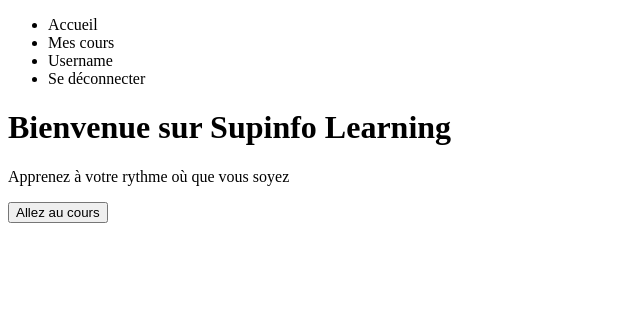
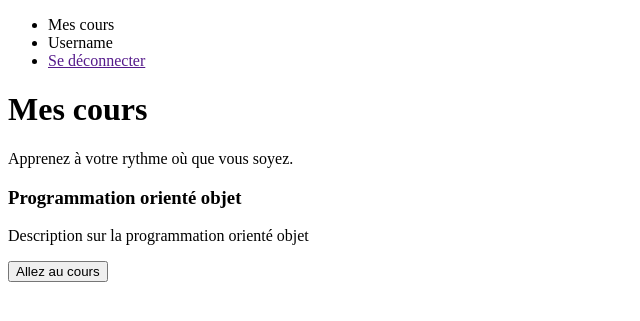
Before and after one commit to klauriondareich/LPIC-project, a PHP site: page / in a window 1280 px wide. Shown: the top 321 px of the page, without its empty margins (0-640 px from the left). Run offline with PHP 8.4, Linux system fonts and the light colour scheme.

Commit message:
new html structure added to design course block

```diff
--- a/index.php
+++ b/index.php
@@ -5,23 +5,36 @@
     <meta http-equiv="X-UA-Compatible" content="IE=edge">
     <meta name="viewport" content="width=device-width, initial-scale=1.0">
     <title>LPIC</title>
+    <link rel="stylesheet" href="assets/css/style.css">
 </head>
 <body>
-    <div>
+    <div class="main-home-container">
         <nav>
             <ul>
-                <li>Accueil</li>
                 <li>Mes cours</li>
                 <li>Username</li>
-                <li>Se déconnecter</li>
+                <li class="logout">
+                    <a href="">
+                    Se déconnecter
+                    </a>
+                </li>
             </ul>
         </nav>
     </div>
 
     <div class="main-container">
-        <h1>Bienvenue sur Supinfo Learning</h1>
-        <p>Apprenez à votre rythme où que vous soyez</p>
-        <button>Allez au cours</button>
+        <div class="course-header">
+            <h1>Mes cours</h1>
+            <p>Apprenez à votre rythme où que vous soyez.</p>
+        </div>
+
+        <div class="courses-block">
+            <div class="course-item">
+                <h3>Programmation orienté objet</h3>
+                <p>Description sur la programmation orienté objet</p>
+                <button>Allez au cours</button>
+            </div>
+        </div>
     </div>
 </body>
 </html>
```
